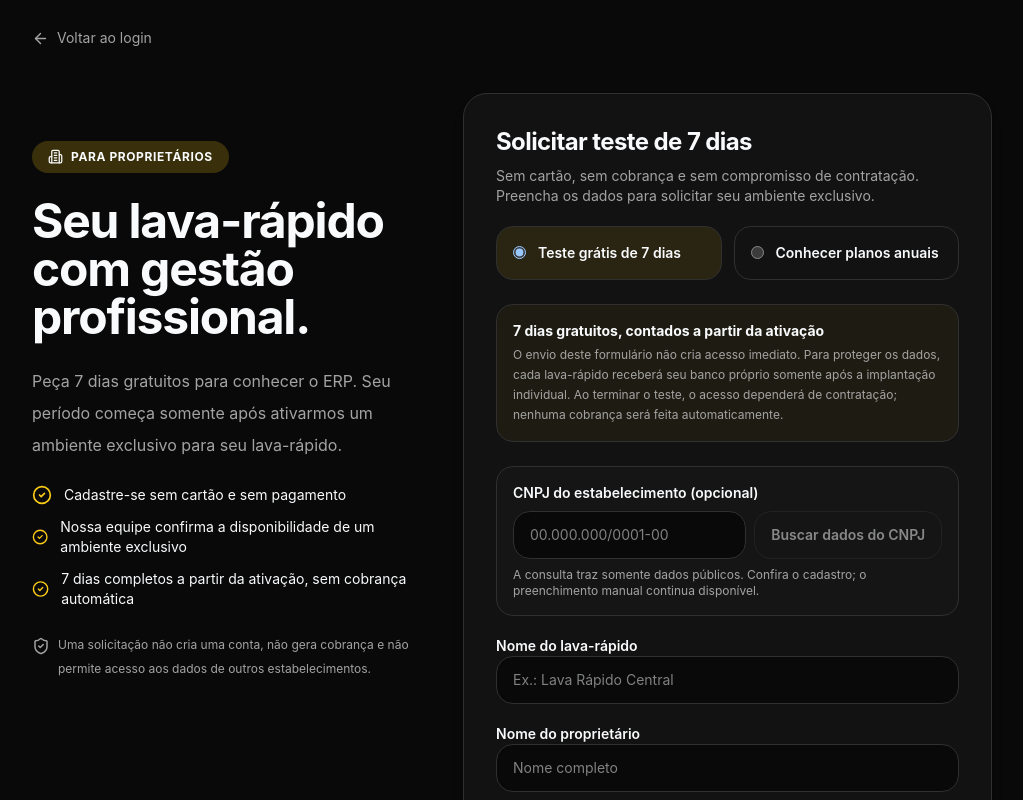
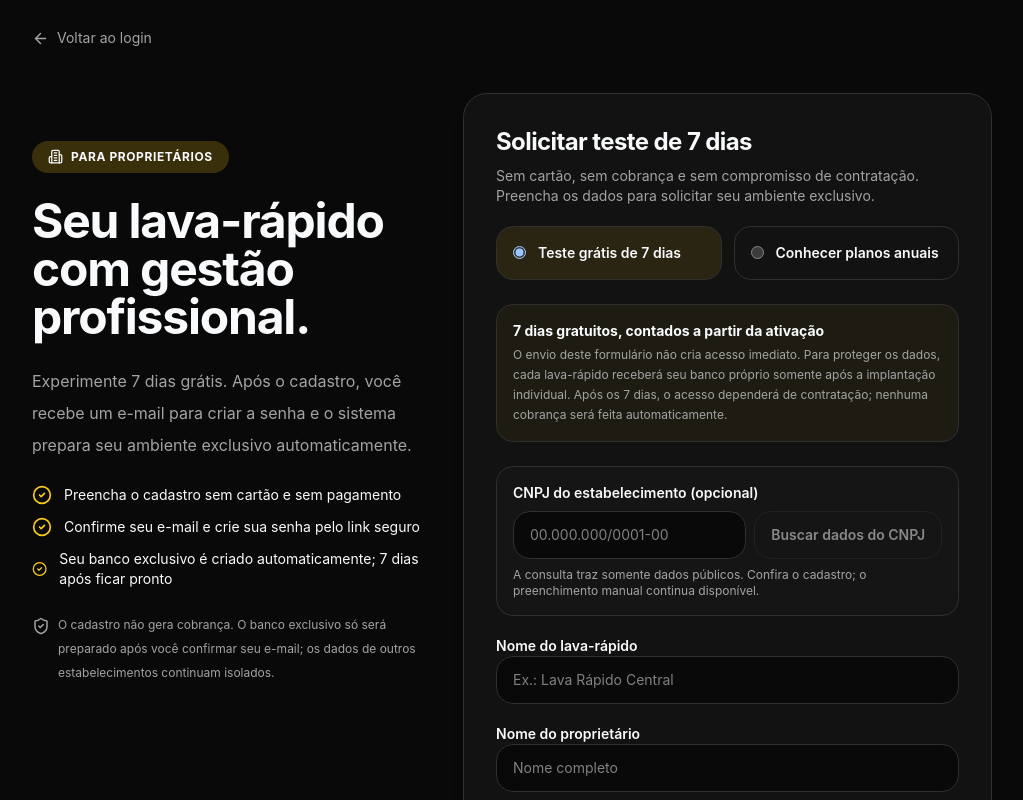
Before and after one commit to Raphaeljdk/aquaflow-gestao, a Next.js app: page /cadastrar-lava-rapido in a window 1280 px wide. Both pictures are taken after a click on the label "Teste grátis de 7 dias". Shown: the top 800 px of the page, without its empty margins (128-1151 px from the left). Built offline with nearby package versions, Linux system fonts and the light colour scheme.

Commit message:
feat: formulário explica criação de senha automática sem aprovação

```diff
--- a/src/app/cadastrar-lava-rapido/page.tsx
+++ b/src/app/cadastrar-lava-rapido/page.tsx
@@ -101,22 +101,22 @@ export default function CadastroEmpresaPage() {
           <div className="inline-flex items-center gap-2 rounded-full bg-primary/20 px-4 py-2 text-xs font-bold uppercase tracking-wider"><Building2 size={15}/> Para proprietários</div>
           <h1 className="text-4xl font-bold tracking-tight sm:text-5xl">Seu lava-rápido com gestão profissional.</h1>
           <p className="text-base leading-8 text-muted-foreground">
-            {trial ? "Peça 7 dias gratuitos para conhecer o ERP. Seu período começa somente após ativarmos um ambiente exclusivo para seu lava-rápido." :
-              "Solicite acesso à plataforma. Nossa equipe analisa o cadastro e entra em contato antes de ativar sua empresa."}
+            {trial ? "Experimente 7 dias grátis. Após o cadastro, você recebe um e-mail para criar a senha e o sistema prepara seu ambiente exclusivo automaticamente." :
+              "Cadastre seu lava-rápido e receba um e-mail para criar a senha. A preparação do ambiente acontece sem precisar de aprovação manual."}
           </p>
           <div className="space-y-3 text-sm">
-            {(trial ? ["Cadastre-se sem cartão e sem pagamento","Nossa equipe confirma a disponibilidade de um ambiente exclusivo","7 dias completos a partir da ativação, sem cobrança automática"] :
-              ["Cadastre seu estabelecimento sem compromisso","Aguarde a análise do administrador","Receba orientações para ativar seu painel"]).map(x=><p key={x} className="flex items-center gap-3"><CheckCircle2 className="text-primary" size={20}/>{x}</p>)}
+            {(trial ? ["Preencha o cadastro sem cartão e sem pagamento","Confirme seu e-mail e crie sua senha pelo link seguro","Seu banco exclusivo é criado automaticamente; 7 dias após ficar pronto"] :
+              ["Cadastre os dados da empresa e do proprietário","Receba o link seguro e crie sua senha","Banco exclusivo automático; acesso pago após pagamento confirmado"]).map(x=><p key={x} className="flex items-center gap-3"><CheckCircle2 className="text-primary" size={20}/>{x}</p>)}
           </div>
-          <p className="flex items-start gap-2 text-xs leading-6 text-muted-foreground"><ShieldCheck size={18} className="mt-1 shrink-0"/> Uma solicitação não cria uma conta, não gera cobrança e não permite acesso aos dados de outros estabelecimentos.</p>
+          <p className="flex items-start gap-2 text-xs leading-6 text-muted-foreground"><ShieldCheck size={18} className="mt-1 shrink-0"/> O cadastro não gera cobrança. O banco exclusivo só será preparado após você confirmar seu e-mail; os dados de outros estabelecimentos continuam isolados.</p>
         </section>
         <section className="rounded-3xl border border-border bg-card p-5 shadow-lg sm:p-8">
           {success ? <div role="status" className="space-y-5 py-12 text-center">
             <CheckCircle2 size={52} className="mx-auto text-primary"/>
-            <h2 className="text-2xl font-bold">{trial ? "Pedido de teste recebido!" : "Solicitação recebida!"}</h2>
+            <h2 className="text-2xl font-bold">{trial ? "Cadastro realizado!" : "Cadastro recebido!"}</h2>
             <p className="text-sm leading-7 text-muted-foreground">
-              {trial ? "Seu pedido de teste gratuito de 7 dias foi registrado. Ainda não há conta liberada; entraremos em contato quando o ambiente isolado estiver pronto. Os 7 dias só contam após a ativação." :
-                "Cadastro recebido. Após a aprovação e preparação do banco exclusivo, enviaremos a cobrança pela Stripe. Com o pagamento confirmado, você receberá um convite seguro para criar sua senha."}
+              {trial ? "Confira seu e-mail: enviaremos um link seguro para criar sua senha. Depois da confirmação, seu banco exclusivo será preparado automaticamente. Os 7 dias só começam quando o ambiente estiver pronto." :
+                "Confira seu e-mail: enviaremos um link seguro para criar sua senha. Seu banco exclusivo será preparado após a confirmação; o acesso pago depende da confirmação do pagamento."}
             </p>
             <Link href="/login" className="inline-flex rounded-xl bg-primary px-5 py-3 font-bold text-primary-foreground">Voltar ao início</Link>
           </div> : <>
@@ -139,7 +139,7 @@ export default function CadastroEmpresaPage() {
               <p className="font-bold">7 dias gratuitos, contados a partir da ativação</p>
               <p className="mt-1 text-xs leading-5 text-muted-foreground">
                 O envio deste formulário não cria acesso imediato. Para proteger os dados, cada lava-rápido receberá seu banco próprio somente após a implantação individual.
-                Ao terminar o teste, o acesso dependerá de contratação; nenhuma cobrança será feita automaticamente.
+                Após os 7 dias, o acesso dependerá de contratação; nenhuma cobrança será feita automaticamente.
               </p>
             </div>}
             <form onSubmit={submit} className="space-y-5">
@@ -182,7 +182,7 @@ export default function CadastroEmpresaPage() {
                   <Wallet size={20} className="mt-0.5 shrink-0 text-primary" aria-hidden="true"/>
                   <div>
                     <h3 id="condicoes-comerciais" className="text-base font-bold">Escolha seu plano</h3>
-                    <p className="mt-1 text-xs leading-5 text-muted-foreground">Planos mensais ou anuais. Após aprovação, o pagamento será processado na Stripe.</p>
+                    <p className="mt-1 text-xs leading-5 text-muted-foreground">Planos mensais ou anuais. O pagamento será processado na Stripe após a preparação do ambiente; nenhuma cobrança é feita no cadastro.</p>
                   </div>
                 </div>
                 <div className="grid gap-3 sm:grid-cols-3" role="radiogroup" aria-label="Escolha um plano">
```
